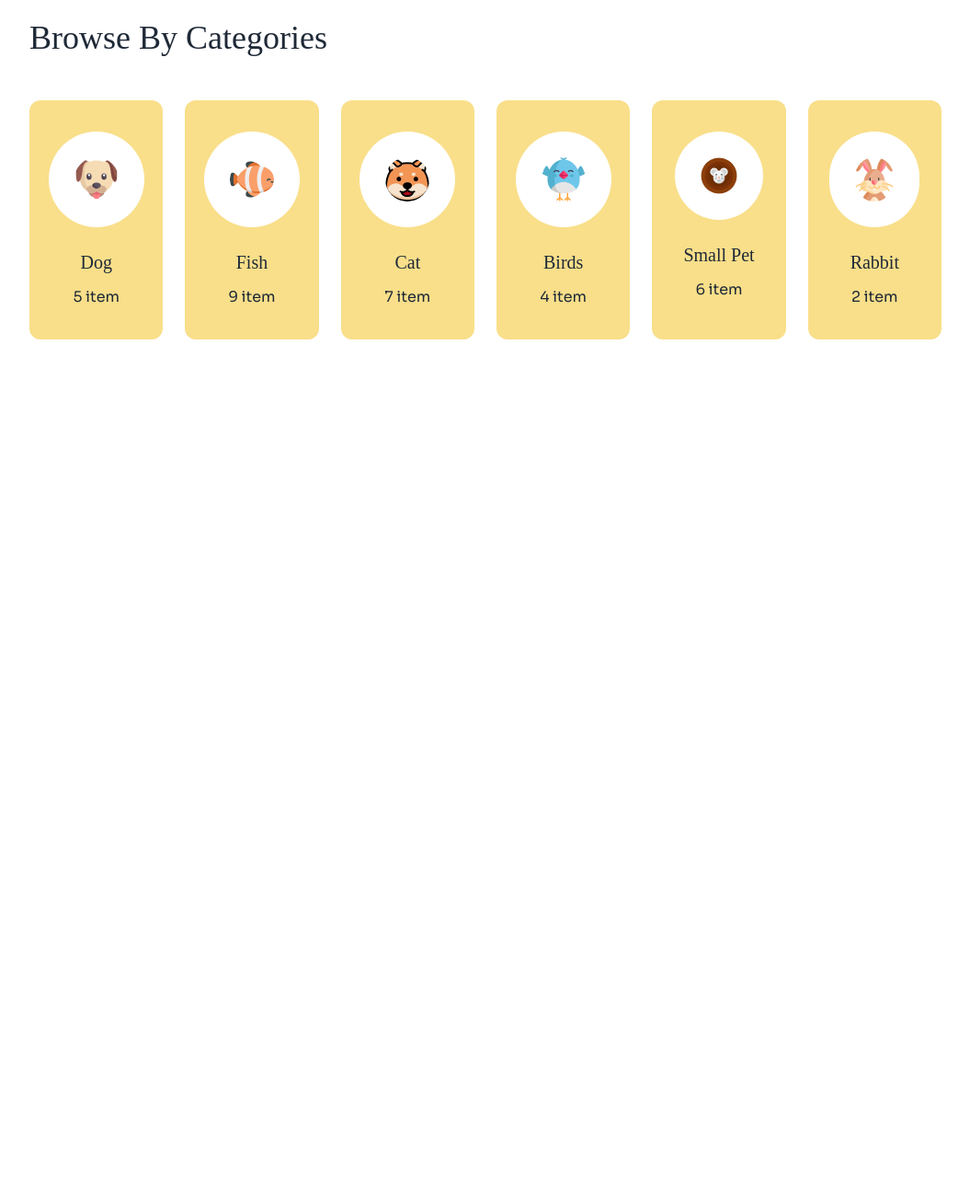
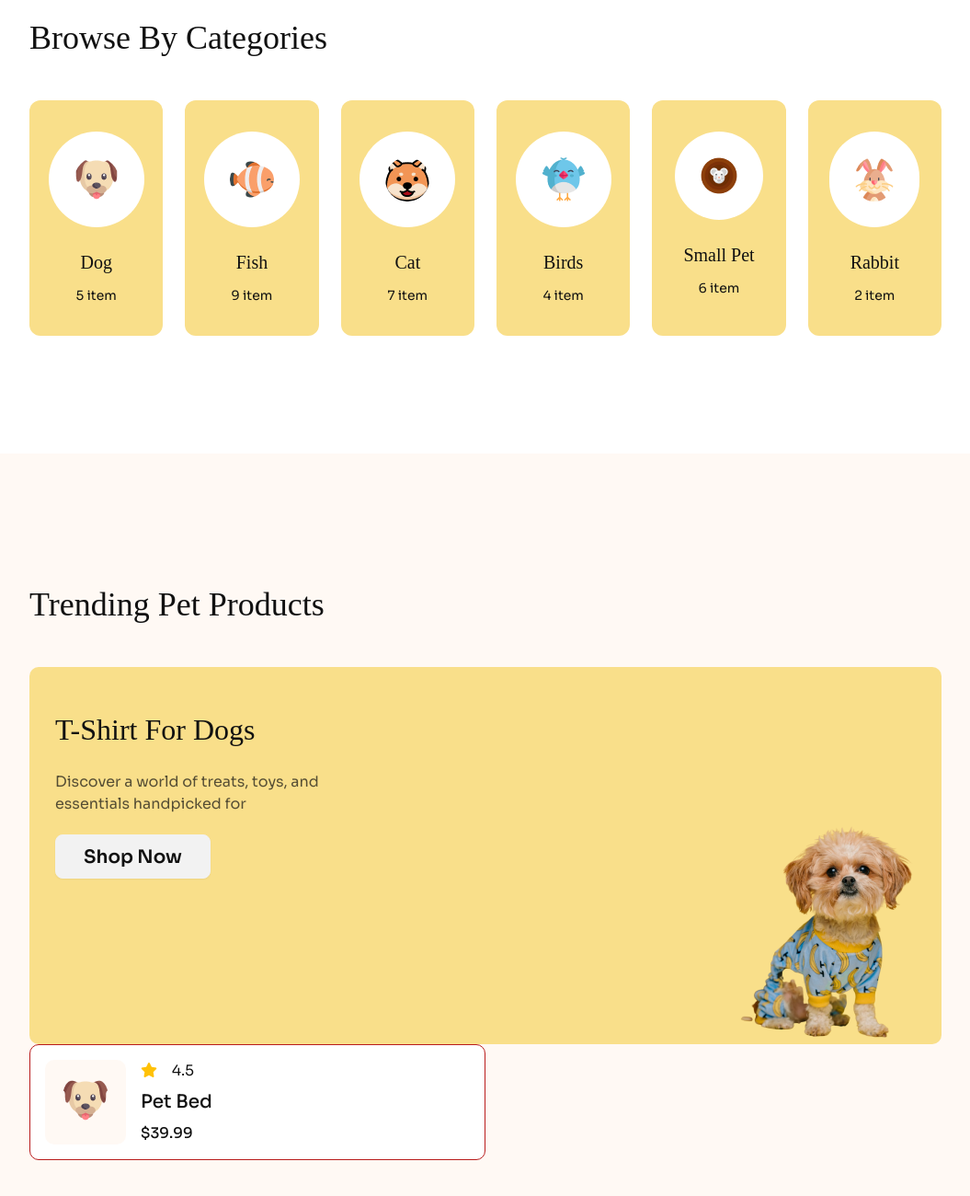
Before and after one commit to zaman-pro/A03-C1-Browse-4-Pets, a plain HTML site: page index.html in a window 1280 px wide. Shown: the part 870-2170 px from the top of the page at 92% size, without its empty margins (112-1167 px from the left). Before the commit the page ends 1239 px from the top, so only its background shows below. Drawn offline with nearby package versions, Linux system fonts and the light colour scheme; a web font is replaced by a local one.

Commit message:
trending section 2 cards created

```diff
--- a/index.html
+++ b/index.html
@@ -58,7 +58,7 @@
       };
     </script>
   </head>
-  <body class="font-sora">
+  <body class="font-sora text-pet-black">
     <!-- header section start here -->
     <header class="lg:max-w-[1600px] mx-auto">
       <!-- navbar start here -->
@@ -175,7 +175,7 @@
               alt=""
             />
             <h4 class="font-adlam text-lg lg:text-xl mb-[10px] lg:mb-3">Dog</h4>
-            <p>5 item</p>
+            <p class="text-sm">5 item</p>
           </div>
 
           <!-- card 2 -->
@@ -190,7 +190,7 @@
             <h4 class="font-adlam text-lg lg:text-xl mb-[10px] lg:mb-3">
               Fish
             </h4>
-            <p>9 item</p>
+            <p class="text-sm">9 item</p>
           </div>
 
           <!-- card 3 -->
@@ -203,7 +203,7 @@
               alt=""
             />
             <h4 class="font-adlam text-lg lg:text-xl mb-[10px] lg:mb-3">Cat</h4>
-            <p>7 item</p>
+            <p class="text-sm">7 item</p>
           </div>
 
           <!-- card 4 -->
@@ -218,7 +218,7 @@
             <h4 class="font-adlam text-lg lg:text-xl mb-[10px] lg:mb-3">
               Birds
             </h4>
-            <p>4 item</p>
+            <p class="text-sm">4 item</p>
           </div>
 
           <!-- card 5 -->
@@ -233,7 +233,7 @@
             <h4 class="font-adlam text-lg lg:text-xl mb-[10px] lg:mb-3">
               Small Pet
             </h4>
-            <p>6 item</p>
+            <p class="text-sm">6 item</p>
           </div>
 
           <!-- card 6 -->
@@ -248,12 +248,61 @@
             <h4 class="font-adlam text-lg lg:text-xl mb-[10px] lg:mb-3">
               Rabbit
             </h4>
-            <p>2 item</p>
+            <p class="text-sm">2 item</p>
           </div>
         </div>
       </div>
 
       <!-- !trending start here -->
+      <div
+        class="space-y-8 px-4 lg:px-36 lg:space-y-12 mt-14 lg:mt-32 lg:pt-36 lg:pb-32 lg:bg-pet-2nd"
+      >
+        <!-- trending title -->
+        <div>
+          <h2 class="font-adlam text-2xl lg:text-4xl">Trending Pet Products</h2>
+        </div>
+
+        <!-- !trending card container -->
+        <div class="grid grid-cols-2">
+          <!-- !big card -->
+          <div
+            class="space-y-[18px] bg-pet-back px-7 py-11 rounded-lg min-h-[349px] bg-[url('./c1-assets/cute-pet-small.png')] bg-no-repeat bg-origin-padding pb-[180px] bg-right-bottom col-span-2 lg:rounded-[10px] lg:space-y-[21px]"
+          >
+            <!-- big card content -->
+            <h2 class="font-adlam text-[27px] lg:text-[32px]">
+              T-Shirt For Dogs
+            </h2>
+            <p
+              class="text-sm text-pet-black opacity-[0.7] lg:text-base lg:w-[334px]"
+            >
+              Discover a world of treats, toys, and essentials handpicked for
+            </p>
+            <button class="btn text-pet-black lg:text-xl p-[10px_30px]">
+              Shop Now
+            </button>
+          </div>
+
+          <!-- !small card -->
+          <!-- small card 1 -->
+          <div
+            class="flex gap-[10px] p-[10px] bg-white border-[1px] border-red-700 rounded-[6px] lg:rounded-[10px] lg:p-4 lg:gap-4"
+          >
+            <!-- small card image -->
+            <div class="bg-pet-2nd p-3 rounded-[6px] lg:p-5 lg:rounded-[10px]">
+              <img src="./c1-assets/dog-cartoon.png" alt="" />
+            </div>
+            <!-- small card content -->
+            <div class="space-y-1 lg:space-y-2">
+              <h5 class="text-[10px] lg:text-base">
+                <i class="fa-solid fa-star text-[#FFC107] mr-[7px] lg:mr-3"></i>
+                4.5
+              </h5>
+              <h3 class="text-xs lg:text-xl font-medium">Pet Bed</h3>
+              <h5 class="text-[10px] lg:text-base font-medium">$39.99</h5>
+            </div>
+          </div>
+        </div>
+      </div>
     </main>
     <!-- footer section start here -->
     <footer></footer>
```
